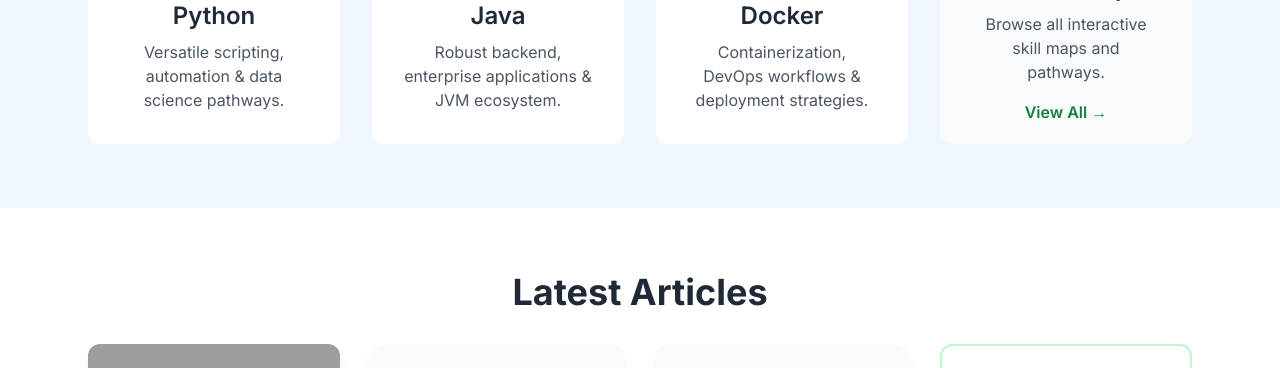
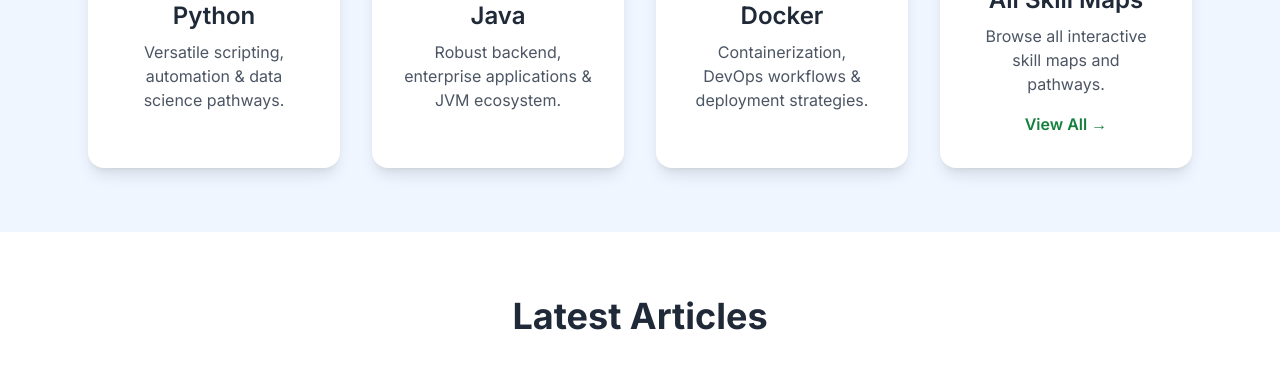
Before and after one commit to CSwebD/skill-maps.com, a website: page index.html in a window 1280 px wide. Shown: the part 1568-1936 px from the top of the page. Drawn offline with nearby package versions, Linux system fonts and the light colour scheme; grey boxes are pictures that could not be loaded.

Commit message:
Add files via upload

```diff
--- a/index.html
+++ b/index.html
@@ -149,7 +149,7 @@
             <h3 class="text-2xl font-semibold mb-2">AI &amp; ML</h3>
             <p class="text-gray-600">Machine &amp; Deep Learning</p>
           </a>
-          <a href="domains.html" class="bg-gray-100 rounded-2xl shadow-lg hover:shadow-2xl transition transform hover:-translate-y-2 p-8 text-center block">
+          <a href="domains.html" class="bg-white rounded-2xl shadow-lg hover:shadow-2xl transition transform hover:-translate-y-2 p-8 text-center block">
             <i class="fas fa-th-large fa-3x text-gray-500 mb-4"></i>
             <h3 class="text-2xl font-semibold mb-2">All Domains</h3>
             <p class="text-gray-600 mb-4 text-center">Explore all available domains and topics.</p>
@@ -163,22 +163,22 @@
       <div class="max-w-6xl mx-auto px-6">
         <h2 class="text-4xl font-bold text-gray-800 mb-8 text-center">Skill Maps</h2>
         <div class="grid gap-8 md:grid-cols-2 lg:grid-cols-4">
-          <a href="skills.html" class="bg-white rounded-xl h-64 flex flex-col items-center justify-center p-8 hover:bg-gray-200 transition block">
+          <a href="skills.html" class="bg-white rounded-2xl shadow-lg hover:shadow-2xl transition transform hover:-translate-y-2 p-8 text-center block">
             <i class="fab fa-python fa-4x text-yellow-500 mb-4"></i>
             <h3 class="text-2xl font-semibold mb-2">Python</h3>
             <p class="text-gray-600 text-center">Versatile scripting, automation & data science pathways.</p>
           </a>
-          <a href="skills.html" class="bg-white rounded-xl h-64 flex flex-col items-center justify-center p-8 hover:bg-gray-200 transition block">
+          <a href="skills.html" class="bg-white rounded-2xl shadow-lg hover:shadow-2xl transition transform hover:-translate-y-2 p-8 text-center block">
             <i class="fab fa-java fa-4x text-red-500 mb-4"></i>
             <h3 class="text-2xl font-semibold mb-2">Java</h3>
             <p class="text-gray-600 text-center">Robust backend, enterprise applications & JVM ecosystem.</p>
           </a>
-          <a href="skills.html" class="bg-white rounded-xl h-64 flex flex-col items-center justify-center p-8 hover:bg-gray-200 transition block">
+          <a href="skills.html" class="bg-white rounded-2xl shadow-lg hover:shadow-2xl transition transform hover:-translate-y-2 p-8 text-center block">
             <i class="fab fa-docker fa-4x text-blue-500 mb-4"></i>
             <h3 class="text-2xl font-semibold mb-2">Docker</h3>
             <p class="text-gray-600 text-center">Containerization, DevOps workflows & deployment strategies.</p>
           </a>
-          <a href="skills.html" class="bg-gray-50 rounded-xl h-64 flex flex-col items-center justify-center p-8 hover:bg-gray-200 transition block">
+          <a href="skills.html" class="bg-white rounded-2xl shadow-lg hover:shadow-2xl transition transform hover:-translate-y-2 p-8 text-center block">
             <i class="fas fa-th-large fa-3x text-gray-500 mb-4"></i>
             <h3 class="text-2xl font-semibold mb-2">All Skill Maps</h3>
             <p class="text-gray-600 text-center">Browse all interactive skill maps and pathways.</p>
```
